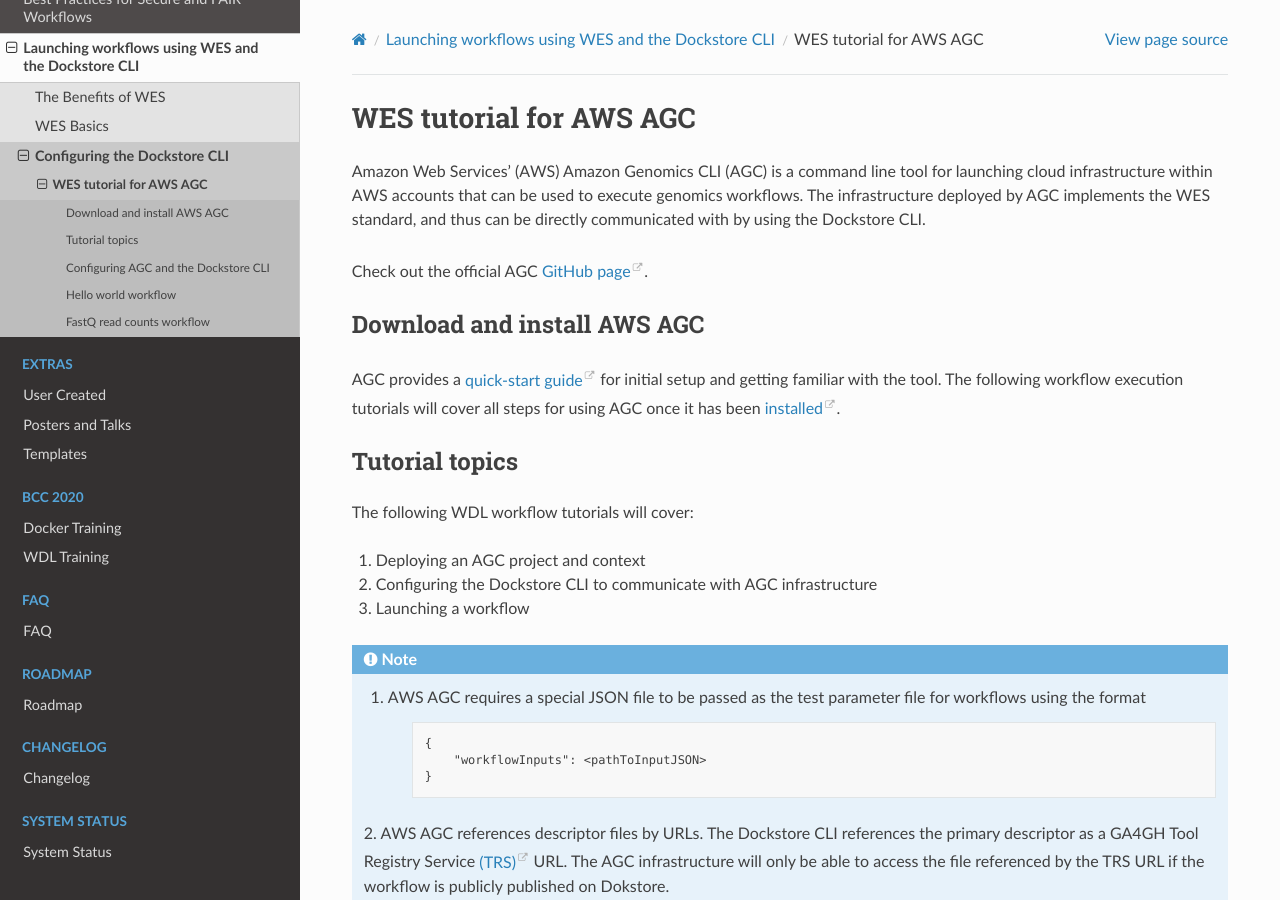
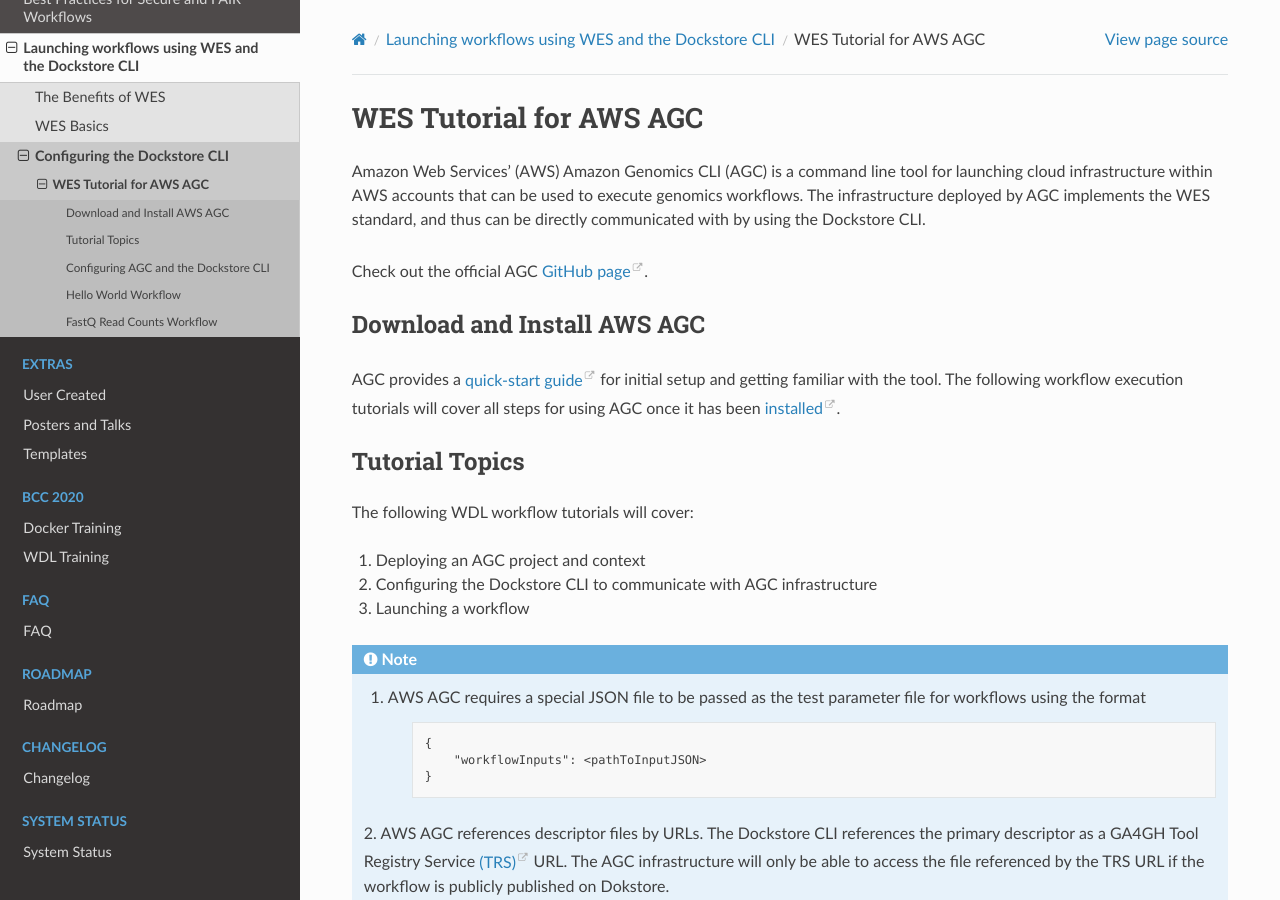
Before and after one commit to dockstore/dockstore-documentation, a Sphinx documentation site: the page built from docs/advanced-topics/wes/wes-agc-tutorial.rst, in a window 1280 px wide and 900 px high. Built offline with Sphinx 7.4.7 and the Read the Docs theme 2.0.0, drawn with Linux system fonts in a browser that asks for light colours; some of the changed text lies outside the part shown.

Commit message:
title changes

```diff
--- a/docs/advanced-topics/wes/wes-agc-tutorial.rst
+++ b/docs/advanced-topics/wes/wes-agc-tutorial.rst
@@ -1,4 +1,4 @@
-WES tutorial for AWS AGC
+WES Tutorial for AWS AGC
 ========================
 Amazon Web Services' (AWS) Amazon Genomics CLI (AGC) is a command line tool for launching cloud infrastructure
 within AWS accounts that can be used to execute genomics workflows. The infrastructure deployed by AGC implements the WES
@@ -6,13 +6,13 @@
 
 Check out the official AGC `GitHub page <https://github.com/aws/amazon-genomics-cli>`_.
 
-Download and install AWS AGC
+Download and Install AWS AGC
 ----------------------------
 AGC provides a `quick-start guide <https://aws.github.io/amazon-genomics-cli/docs/getting-started/>`_ for initial setup
 and getting familiar with the tool. The following workflow execution tutorials will cover all steps for using AGC once
 it has been `installed <https://aws.github.io/amazon-genomics-cli/docs/getting-started/installation/>`_.
 
-Tutorial topics
+Tutorial Topics
 ----------------
 The following WDL workflow tutorials will cover:
 
@@ -106,7 +106,7 @@
 
     The AGC context and Dockstore configuration file do not need to be modified for the remainder of these examples, and will continue to function until the resources are modified and/or destroyed.
 
-Hello world workflow
+Hello World Workflow
 ---------------------
 The Dockstore entry associated with this workflow can be found here `agc-hello-world <https://dockstore.org/workflows/github.com/dockstore-testing/wes-testing/agc-hello-world:main?tab=info>`_.
 
@@ -181,7 +181,7 @@
 
     Notice that the output for the worklow ``w``, task ``hello`` is "Hello from AGC".
 
-FastQ read counts workflow
+FastQ Read Counts Workflow
 --------------------------
 The Dockstore entry associated with this workflow can be found here `agc-fastq-read-counts <https://dockstore.org/workflows/github.com/dockstore-testing/wes-testing/agc-fastq-read-counts:main?tab=info>`_.
 
```
